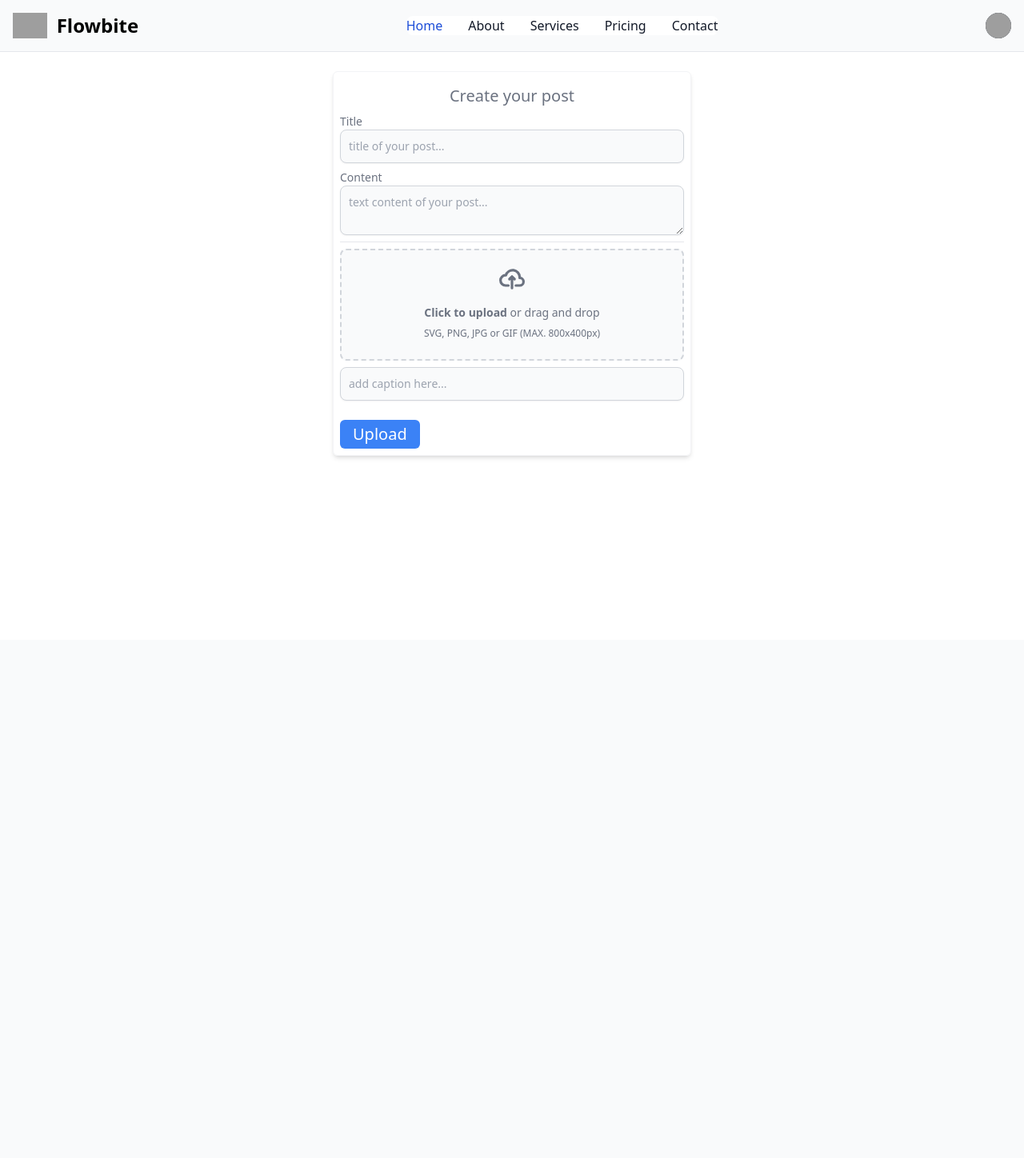
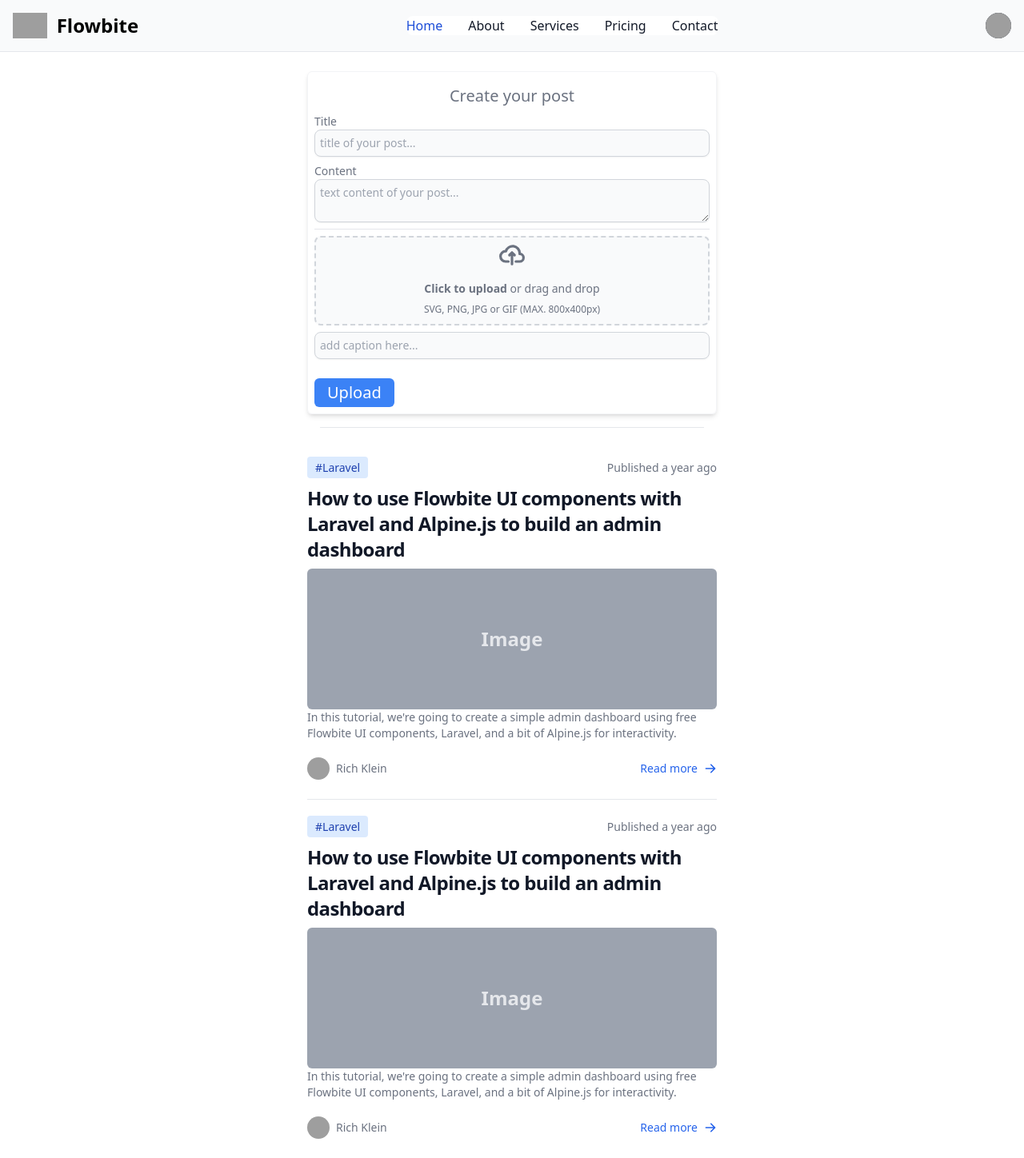
Before and after one commit to Shobhit-Mishra-02/Social-media-app, a Django app: page /social/home/ in a window 1280 px wide. Shown: the whole page at 80% size. Before the commit the page ends 573 px from the top, so only its background shows below. Run offline with Django 4.2, Linux system fonts and the light colour scheme; the visitor is signed in with stand-in values (Sample User, id 1); some libraries are stand-ins or nearby versions; grey boxes are pictures that could not be loaded.

Commit message:
added a basic post template

```diff
--- a/home/forms.py
+++ b/home/forms.py
@@ -2,10 +2,10 @@ from django import forms
 
 class PostCreationForm(forms.Form):
 
-    title = forms.CharField(max_length=300, widget=forms.TextInput(attrs={'class':'shadow-sm bg-gray-50 border border-gray-300 text-gray-900 text-sm rounded-lg focus:ring-blue-500 focus:border-blue-500 block w-full p-2.5 mb-2', 'placeholder':'title of your post...'}), label_suffix="")
+    title = forms.CharField(max_length=300, widget=forms.TextInput(attrs={'class':'shadow-sm bg-gray-50 border border-gray-300 text-gray-900 text-sm rounded-lg focus:ring-blue-500 focus:border-blue-500 block w-full p-1.5 mb-2', 'placeholder':'title of your post...'}), label_suffix="")
 
-    content = forms.CharField(widget=forms.Textarea(attrs={'class':'shadow-sm bg-gray-50 border border-gray-300 text-gray-900 text-sm rounded-lg focus:ring-blue-500 focus:border-blue-500 block w-full p-2.5 mb-2', 'rows':'2', 'placeholder':'text content of your post...'}), label_suffix="")
+    content = forms.CharField(widget=forms.Textarea(attrs={'class':'shadow-sm bg-gray-50 border border-gray-300 text-gray-900 text-sm rounded-lg focus:ring-blue-500 focus:border-blue-500 block w-full p-1.5 mb-2', 'rows':'2', 'placeholder':'text content of your post...'}), label_suffix="")
 
-    image = forms.ImageField(required=False, widget=forms.FileInput(attrs={'class':'shadow-sm bg-gray-50 border border-gray-300 text-gray-900 text-sm rounded-lg focus:ring-blue-500 focus:border-blue-500 block w-full p-2.5 mb-2 hidden'}), label_suffix="")
+    image = forms.ImageField(required=False, widget=forms.FileInput(attrs={'class':'shadow-sm bg-gray-50 border border-gray-300 text-gray-900 text-sm rounded-lg focus:ring-blue-500 focus:border-blue-500 block w-full p-1.5 mb-2 hidden'}), label_suffix="")
 
-    caption = forms.CharField(max_length=400, required=False, widget=forms.TextInput(attrs={'class':'shadow-sm bg-gray-50 border border-gray-300 text-gray-900 text-sm rounded-lg focus:ring-blue-500 focus:border-blue-500 block w-full p-2.5 mb-2', 'placeholder':'add caption here...'}), label='Image caption', label_suffix="")
+    caption = forms.CharField(max_length=400, required=False, widget=forms.TextInput(attrs={'class':'shadow-sm bg-gray-50 border border-gray-300 text-gray-900 text-sm rounded-lg focus:ring-blue-500 focus:border-blue-500 block w-full p-1.5 mb-2', 'placeholder':'add caption here...'}), label='Image caption', label_suffix="")
--- a/templates/home/index.html
+++ b/templates/home/index.html
@@ -8,7 +8,9 @@ home
 
 {% block body %}
 <div class="flex justify-center align-middle">
-    <form class="w-full sm:max-w-sm md:max-w-md text-sm text-gray-500 rounded-md border border-gray-100 p-2 shadow-md"
+    <div class="w-full sm:max-w-sm md:max-w-md xl:max-w-lg text-sm">
+
+        <form class="w-full text-gray-500 rounded-md border border-gray-100 p-2 shadow-md"
             action="{% url 'home:home' %}" method="post" enctype="multipart/form-data">
             <h3 class="text-xl py-2 text-center">Create your post</h3>
             {% csrf_token %}
@@ -22,14 +24,15 @@ home
 
             <div class="flex items-center justify-center w-full py-2">
                 <label for="{{ form.image.id_for_label }}"
-                class="flex flex-col items-center justify-center w-full h-30 border-2 border-gray-300 border-dashed rounded-lg cursor-pointer bg-gray-50">
+                    class="flex flex-col items-center justify-center w-full h-28 border-2 border-gray-300 border-dashed rounded-lg cursor-pointer bg-gray-50">
                     <div class="flex flex-col items-center justify-center pt-5 pb-6">
                         <svg class="w-8 h-8 mb-4 text-gray-500 " aria-hidden="true" xmlns="http://www.w3.org/2000/svg"
                             fill="none" viewBox="0 0 20 16">
                             <path stroke="currentColor" stroke-linecap="round" stroke-linejoin="round" stroke-width="2"
                                 d="M13 13h3a3 3 0 0 0 0-6h-.025A5.56 5.56 0 0 0 16 6.5 5.5 5.5 0 0 0 5.207 5.021C5.137 5.017 5.071 5 5 5a4 4 0 0 0 0 8h2.167M10 15V6m0 0L8 8m2-2 2 2" />
                         </svg>
-                    <p class="mb-2 text-sm text-gray-500 "><span class="font-semibold">Click to upload</span> or drag
+                        <p class="mb-2 text-sm text-gray-500 "><span class="font-semibold">Click to upload</span> or
+                            drag
                             and drop</p>
                         <p class="text-xs text-gray-500 ">SVG, PNG, JPG or GIF (MAX. 800x400px)</p>
                     </div>
@@ -38,12 +41,113 @@ home
                 </label>
             </div>
 
-        <!-- <label for="{{ form.caption.id_for_label}}">Caption</label> -->
             {{ form.caption }}
 
             <button class="text-xl px-4 py-1 rounded-md bg-blue-500 text-white mt-4 hover:bg-blue-600"
                 type="submit">Upload</button>
+
         </form>
+        <hr class="m-4">
+        <div id="post_container" class="divide-y divide-gray-200">
+
+            <!-- post start -->
+            <article class="py-6">
+                <div class="flex items-center justify-between mb-3 text-gray-500">
+                   <div>
+                      <a class="bg-blue-100 text-blue-800 text-sm font-medium mr-2 px-2.5 py-1 rounded"
+                         href="/blog/tag/laravel/">#Laravel</a>
+                   </div>
+                   <span class="text-sm">Published <time datetime="1673849524000">a year ago</time></span>
+                </div>
+                <h2 class="mb-2 text-2xl font-bold tracking-tight text-gray-900">
+                   <a href="/blog/how-to-use-flowbite-ui-components-with-laravel-and-alpine-js/">How to use Flowbite
+                   UI components with Laravel and Alpine.js to build an admin dashboard</a>
+                </h2>
+
+                <div class="w-full h-44 flex justify-center align-middle items-center bg-gray-400 rounded-md">
+                    <span class="text-2xl font-semibold text-gray-200">
+                        Image
+                    </span>
+                </div>
+
+                <p class="mb-5 text-gray-500">In this tutorial, we're going to create a simple admin
+                   dashboard using free Flowbite UI components, Laravel, and a bit of Alpine.js for interactivity.
+                </p>
+
+                <div class="flex items-center justify-between">
+                   <a class="flex items-center space-x-2"
+                      href="/blog/author/rich/">
+                      <img class="rounded-full w-7 h-7"
+                      src="https://publisher.flowbite.com/content/images/2023/01/1605304654466.jpg"
+                      alt="Rich Klein profile picture"><span class="font-medium text-gray-500">Rich Klein</span>
+                    </a>
+                    <span class="flex justify-center align-middle items-center space-x-4">
+                          <a
+                             class="inline-flex items-center font-medium text-blue-600 hover:underline dark:text-blue-500"
+                             href="/blog/how-to-use-flowbite-ui-components-with-laravel-and-alpine-js/">
+                             Read more
+                             <svg
+                                class="w-4 h-4 ml-2" fill="currentColor" viewBox="0 0 20 20"
+                                xmlns="http://www.w3.org/2000/svg">
+                                <path fill-rule="evenodd"
+                                   d="M10.293 3.293a1 1 0 011.414 0l6 6a1 1 0 010 1.414l-6 6a1 1 0 01-1.414-1.414L14.586 11H3a1 1 0 110-2h11.586l-4.293-4.293a1 1 0 010-1.414z"
+                                   clip-rule="evenodd"></path>
+                             </svg>
+                          </a>
+                    </span>
+
+
+                </div>
+             </article>
+            <!-- post end -->
+
+            <!-- post start -->
+            <article class="py-6">
+                <div class="flex items-center justify-between mb-3 text-gray-500">
+                   <div>
+                      <a class="bg-blue-100 text-blue-800 text-sm font-medium mr-2 px-2.5 py-1 rounded"
+                         href="/blog/tag/laravel/">#Laravel</a>
+                   </div>
+                   <span class="text-sm">Published <time datetime="1673849524000">a year ago</time></span>
+                </div>
+                <h2 class="mb-2 text-2xl font-bold tracking-tight text-gray-900">
+                   <a href="/blog/how-to-use-flowbite-ui-components-with-laravel-and-alpine-js/">How to use Flowbite
+                   UI components with Laravel and Alpine.js to build an admin dashboard</a>
+                </h2>
+
+                <div class="w-full h-44 flex justify-center align-middle items-center bg-gray-400 rounded-md">
+                    <span class="text-2xl font-semibold text-gray-200">
+                        Image
+                    </span>
+                </div>
+
+                <p class="mb-5 text-gray-500">In this tutorial, we're going to create a simple admin
+                   dashboard using free Flowbite UI components, Laravel, and a bit of Alpine.js for interactivity.
+                </p>
+                <div class="flex items-center justify-between">
+                   <a class="flex items-center space-x-2"
+                      href="/blog/author/rich/">
+                      <img class="rounded-full w-7 h-7"
+                      src="https://publisher.flowbite.com/content/images/2023/01/1605304654466.jpg"
+                      alt="Rich Klein profile picture"><span class="font-medium text-gray-500">Rich Klein</span></a>
+                   <a
+                      class="inline-flex items-center font-medium text-blue-600 hover:underline dark:text-blue-500"
+                      href="/blog/how-to-use-flowbite-ui-components-with-laravel-and-alpine-js/">
+                      Read more
+                      <svg
+                         class="w-4 h-4 ml-2" fill="currentColor" viewBox="0 0 20 20"
+                         xmlns="http://www.w3.org/2000/svg">
+                         <path fill-rule="evenodd"
+                            d="M10.293 3.293a1 1 0 011.414 0l6 6a1 1 0 010 1.414l-6 6a1 1 0 01-1.414-1.414L14.586 11H3a1 1 0 110-2h11.586l-4.293-4.293a1 1 0 010-1.414z"
+                            clip-rule="evenodd"></path>
+                      </svg>
+                   </a>
+                </div>
+             </article>
+            <!-- post end -->
+        </div>
+    </div>
+
 </div>
 {% endblock body %}
 
```
Lines whose indentation alone changed are shown as unchanged.
